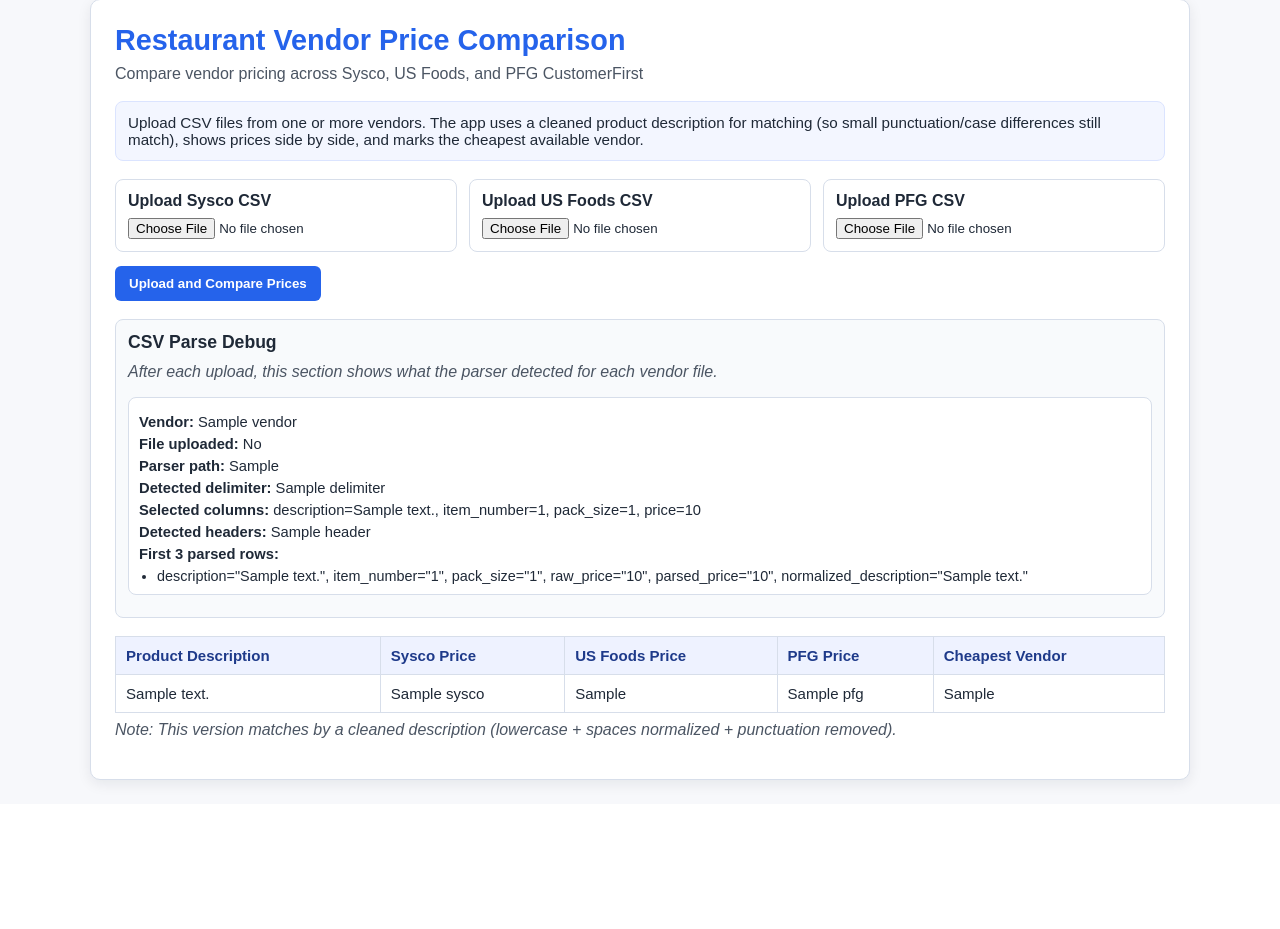
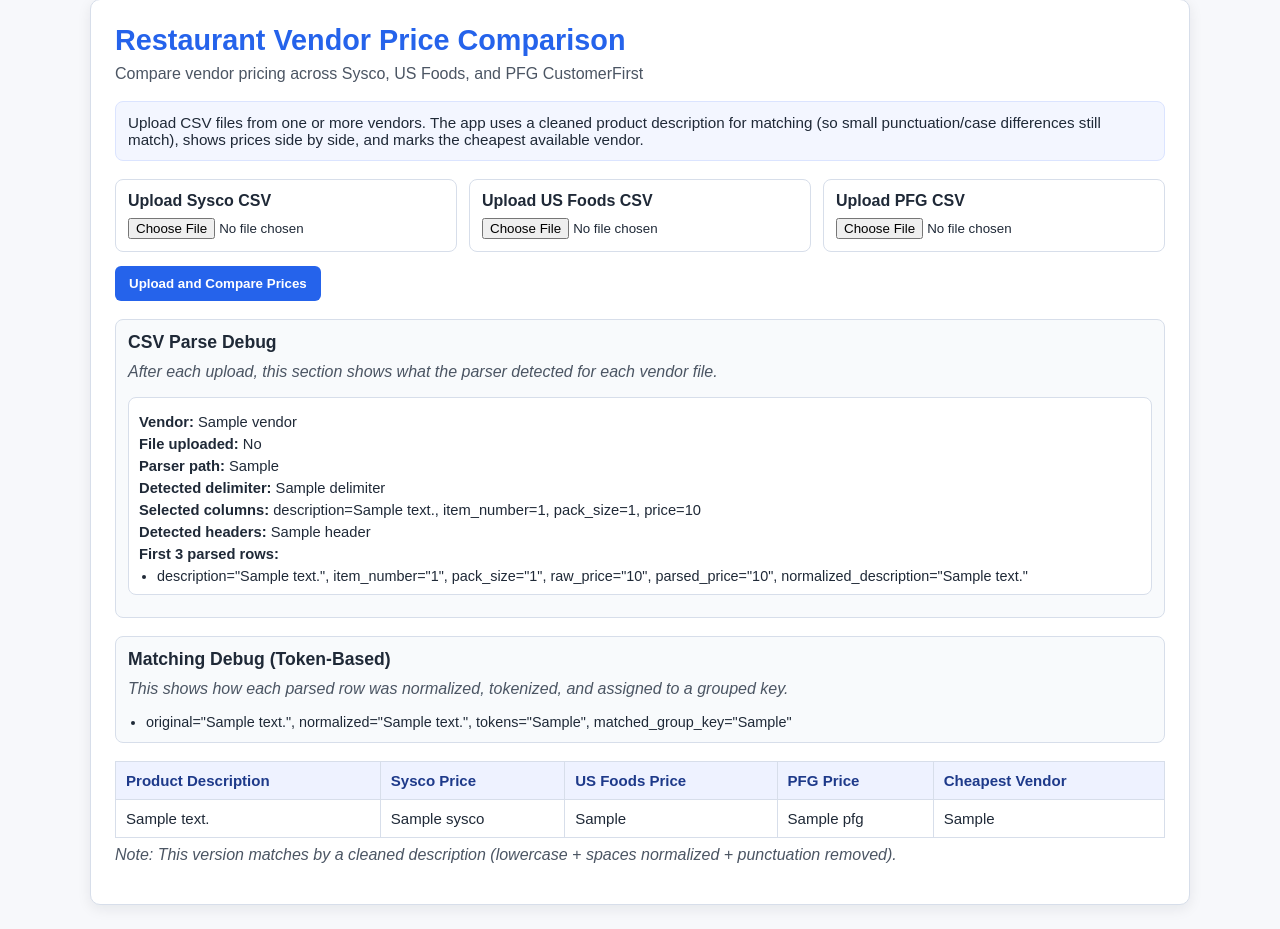
Before and after one commit to Mfaraglia/Confluence, a Flask app: template templates/index.html in a window 1280 px wide. Shown: the part 25-954 px from the top of the page. Before the commit the page ends 814 px from the top, so only its background shows below. Run offline with Flask 3, Linux system fonts and the light colour scheme; the template is opened without the code that fills it: most values are stand-ins (such as "Sample title", 1, 10 or a date in 2020).

Commit message:
Add token-based similarity matching for product grouping

```diff
--- a/app.py
+++ b/app.py
@@ -2,6 +2,7 @@ import csv
 import io
 import re
 import uuid
+from difflib import SequenceMatcher
 from typing import Any, Dict, List, Optional, Tuple
 
 from flask import Flask, render_template, request, session
@@ -40,6 +41,7 @@ TERM_REPLACEMENTS = {
     "frz": "frozen",
     "ff": "french fries",
 }
+WEAK_TOKENS = {"lb", "lbs", "fresh", "frozen", "pack", "size"}
 
 
 # Convert text to lowercase and trim spaces so header matching is easier.
@@ -96,6 +98,27 @@ def clean_description_for_match(description: str) -> str:
     text = re.sub(r"\s+", " ", text).strip()
 
     return text
+
+
+# Turn normalized description into meaningful tokens for matching.
+# We remove weak words that do not help identify the core product.
+def build_meaningful_tokens(normalized_description: str) -> List[str]:
+    tokens = [token for token in (normalized_description or "").split() if token not in WEAK_TOKENS]
+    # Remove duplicates but keep order for easier debug reading.
+    unique_tokens: List[str] = []
+    for token in tokens:
+        if token not in unique_tokens:
+            unique_tokens.append(token)
+    return unique_tokens
+
+
+def token_overlap_score(tokens_a: List[str], tokens_b: List[str]) -> float:
+    if not tokens_a or not tokens_b:
+        return 0.0
+    set_a = set(tokens_a)
+    set_b = set(tokens_b)
+    overlap = len(set_a & set_b)
+    return overlap / max(len(set_a), len(set_b))
 
 
 # Some uploads are messy and may parse poorly with the first attempt.
@@ -228,6 +251,8 @@ def parse_vendor_text(
             "pack_size": pack_size,
             "price": parse_price_to_float(raw_price),
             "normalized_description": clean_description_for_match(description),
+            "final_tokens": build_meaningful_tokens(clean_description_for_match(description)),
+            "matched_group_key": "",
         }
 
         # Save first 3 parsed rows so users can debug parsing behavior easily.
@@ -240,6 +265,8 @@ def parse_vendor_text(
                     "raw_price": raw_price,
                     "parsed_price": parsed_row["price"],
                     "normalized_description": parsed_row["normalized_description"],
+                    "final_tokens": parsed_row["final_tokens"],
+                    "matched_group_key": parsed_row["matched_group_key"],
                 }
             )
 
@@ -286,30 +313,80 @@ def parse_vendor_csv(
     return rows, errors, debug_info, text
 
 
-# Combine rows from all vendors using a cleaned description key.
-def build_comparison_rows(rows: List[Dict[str, Optional[float]]]) -> List[Dict[str, str]]:
-    combined: Dict[str, Dict[str, Optional[float]]] = {}
+# Combine rows from all vendors using token-overlap + similarity matching.
+def build_comparison_rows(
+    rows: List[Dict[str, Optional[float]]],
+) -> Tuple[List[Dict[str, str]], List[Dict[str, str]]]:
+    combined: Dict[str, Dict[str, Any]] = {}
+    match_debug_rows: List[Dict[str, str]] = []
 
     for row in rows:
         original_description = (row.get("description") or "").strip()
         if original_description == "":
             original_description = "(No description)"
 
-        # This cleaned key lets "Chicken-Breast", "chicken breast", and
-        # "Chicken Breast" match into one row.
-        match_key = clean_description_for_match(original_description)
+        normalized_description = str(
+            row.get("normalized_description") or clean_description_for_match(original_description)
+        )
+        tokens = build_meaningful_tokens(normalized_description)
+
+        # Find best existing group using:
+        # - token overlap score
+        # - text similarity score (SequenceMatcher ratio)
+        best_key = ""
+        best_score = 0.0
+        best_overlap = 0.0
+        best_similarity = 0.0
+
+        for group_key, group_data in combined.items():
+            group_tokens = list(group_data["tokens"])
+            overlap = token_overlap_score(tokens, group_tokens)
+            similarity = SequenceMatcher(None, normalized_description, group_data["normalized"]).ratio()
+            score = (0.7 * overlap) + (0.3 * similarity)
+
+            if score > best_score:
+                best_score = score
+                best_key = group_key
+                best_overlap = overlap
+                best_similarity = similarity
+
+        # Match when products are "close enough" by simple thresholds.
+        should_match_existing = (
+            best_key != ""
+            and (
+                best_overlap >= 0.60
+                or (best_overlap >= 0.40 and best_similarity >= 0.75)
+                or best_similarity >= 0.88
+            )
+        )
+
+        match_key = best_key if should_match_existing else normalized_description
         if match_key == "":
             match_key = "(no description)"
 
-        # Create one combined row the first time we see this match key.
-        # We keep the first readable/original description for the table display.
         if match_key not in combined:
             combined[match_key] = {
                 "display_description": original_description,
+                "normalized": normalized_description,
+                "tokens": set(tokens),
                 "sysco": None,
                 "us_foods": None,
                 "pfg": None,
             }
+        else:
+            # Grow token set with tokens seen in matched descriptions.
+            combined[match_key]["tokens"].update(tokens)
+
+        row["matched_group_key"] = match_key
+        row["final_tokens"] = tokens
+        match_debug_rows.append(
+            {
+                "description": original_description,
+                "normalized_description": normalized_description,
+                "final_tokens": ", ".join(tokens),
+                "matched_group_key": match_key,
+            }
+        )
 
         vendor = row.get("vendor")
         price = row.get("price")
@@ -333,9 +410,7 @@ def build_comparison_rows(rows: List[Dict[str, Optional[float]]]) -> List[Dict[s
 
     output: List[Dict[str, str]] = []
 
-    for _, prices in sorted(
-        combined.items(), key=lambda item: item[1]["display_description"].lower()
-    ):
+    for _, prices in sorted(combined.items(), key=lambda item: item[1]["display_description"].lower()):
         vendor_prices = {
             "Sysco": prices["sysco"],
             "US Foods": prices["us_foods"],
@@ -355,12 +430,13 @@ def build_comparison_rows(rows: List[Dict[str, Optional[float]]]) -> List[Dict[s
             }
         )
 
-    return output
+    return output, match_debug_rows
 
 
 @app.route("/", methods=["GET", "POST"])
 def index():
     comparison_rows: List[Dict[str, str]] = []
+    match_debug_rows: List[Dict[str, str]] = []
     errors: List[str] = []
     debug_details: List[Dict[str, Any]] = []
     mapping_options: Dict[str, Any] = {}
@@ -481,7 +557,7 @@ def index():
             errors.append("Please upload at least one CSV file.")
 
         if all_vendor_rows and not show_mapping_form:
-            comparison_rows = build_comparison_rows(all_vendor_rows)
+            comparison_rows, match_debug_rows = build_comparison_rows(all_vendor_rows)
         elif show_mapping_form and not errors:
             errors.append("Please choose manual column mappings, then click Apply Column Mapping.")
 
@@ -490,6 +566,7 @@ def index():
         rows=comparison_rows,
         errors=errors,
         debug_details=debug_details,
+        match_debug_rows=match_debug_rows,
         upload_debug=upload_debug,
         show_mapping_form=show_mapping_form,
         mapping_options=mapping_options,
--- a/templates/index.html
+++ b/templates/index.html
@@ -352,6 +352,25 @@
       </section>
     {% endif %}
 
+    {% if match_debug_rows %}
+      <section class="debug" aria-label="Matching debug details">
+        <h2>Matching Debug (Token-Based)</h2>
+        <p class="muted">
+          This shows how each parsed row was normalized, tokenized, and assigned to a grouped key.
+        </p>
+        <ul class="debug-list">
+          {% for item in match_debug_rows %}
+            <li>
+              original="{{ item.description }}",
+              normalized="{{ item.normalized_description }}",
+              tokens="{{ item.final_tokens }}",
+              matched_group_key="{{ item.matched_group_key }}"
+            </li>
+          {% endfor %}
+        </ul>
+      </section>
+    {% endif %}
+
     <div class="table-wrap">
       <table aria-label="Vendor comparison table">
         <thead>
```
Also changed, not shown: README.md.
